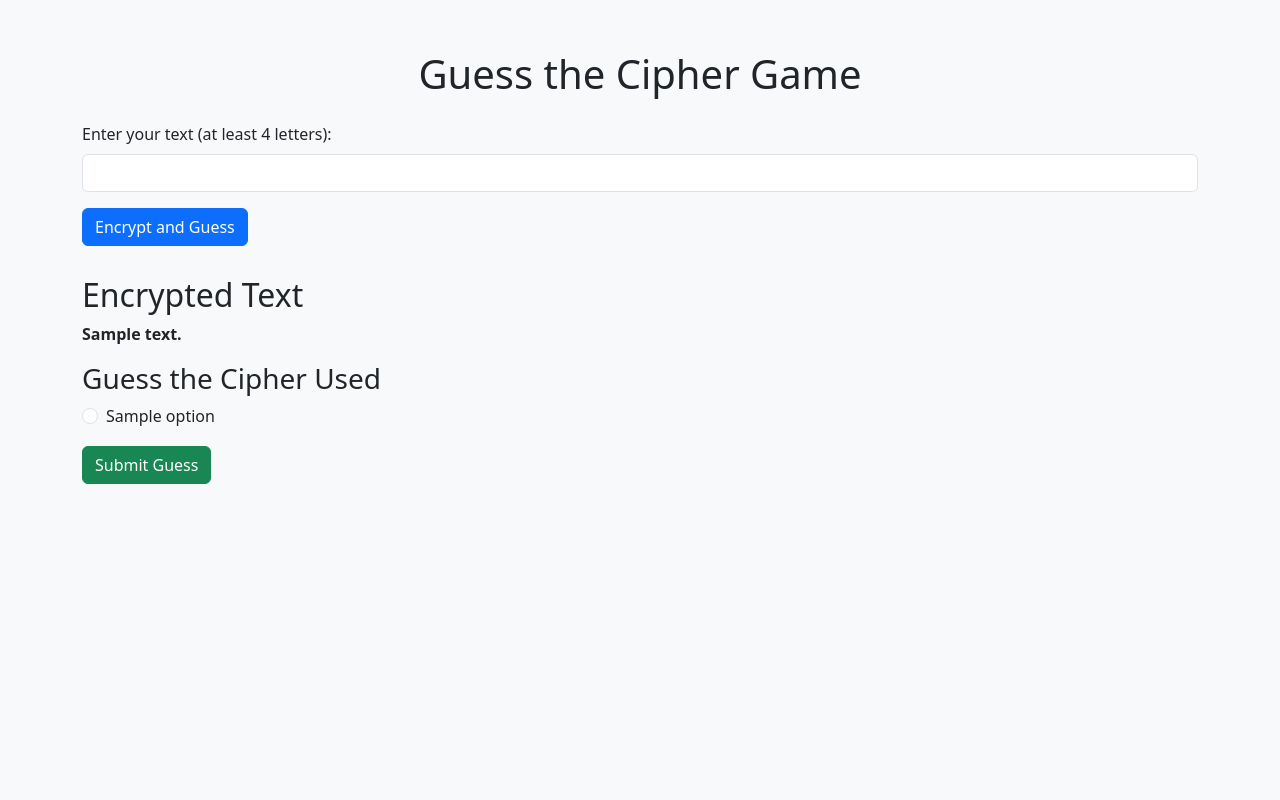
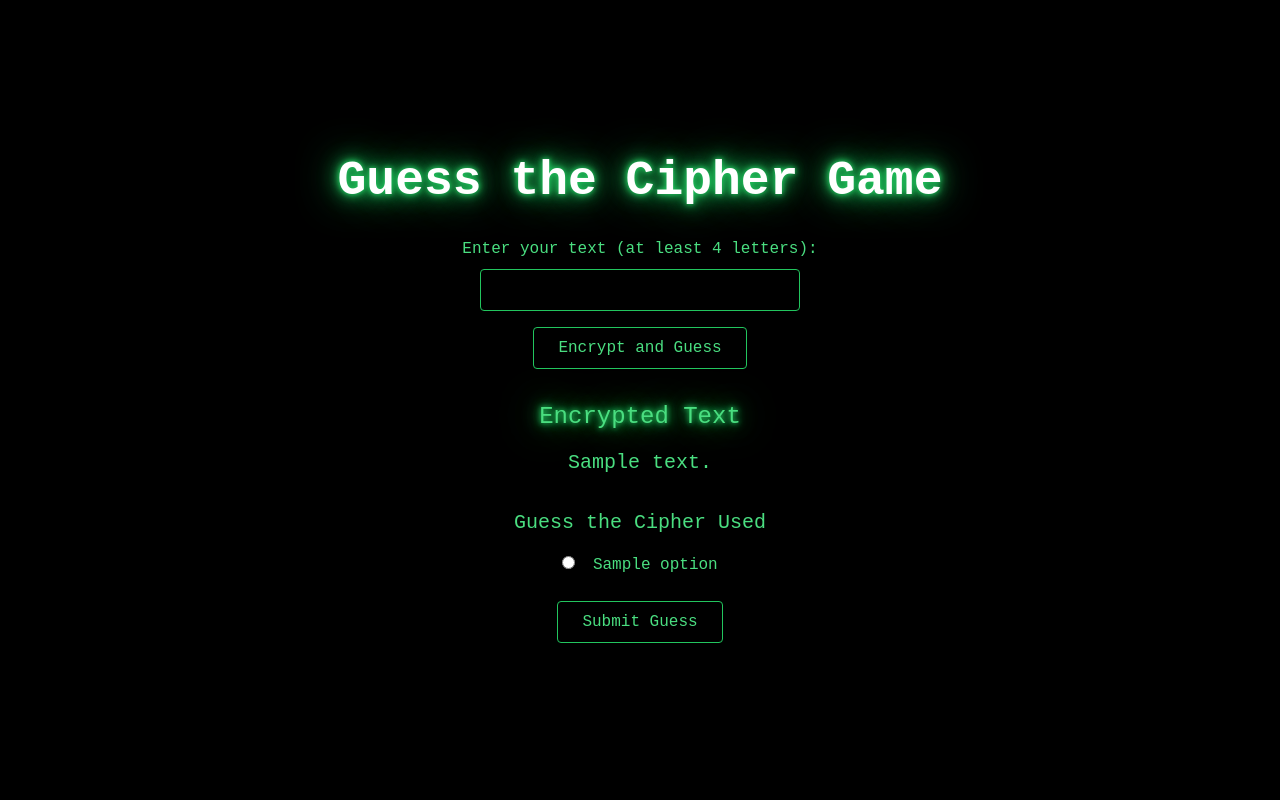
Before and after one commit to diazarvinda/guessthecipher, a Flask app: template templates/game.html in a window 1280 px wide. Run offline with Flask 3, Linux system fonts and the light colour scheme; the template is opened without the code that fills it: most values are stand-ins (such as "Sample title", 1, 10 or a date in 2020); some libraries are stand-ins or nearby versions.

Commit message:
Edit tampilan & add homepage

```diff
--- a/app.py
+++ b/app.py
@@ -2,6 +2,7 @@ from flask import Flask, request, render_template, jsonify
 import random
 
 app = Flask(__name__)
+
 
 def caesar_cipher(text, shift, encrypt=True):
     result = ""
@@ -14,11 +15,13 @@ def caesar_cipher(text, shift, encrypt=True):
             new_position = (original_position + shift) % 26
             new_char = chr(new_position + shift_amount)
             result += new_char
-            explanation.append(f"'{char}' -> '{new_char}' (shifted by {shift})")
+            explanation.append(
+                f"'{char}' -> '{new_char}' (shifted by {shift})")
         else:
             result += char
             explanation.append(f"'{char}' remains unchanged (non-alphabetic)")
     return result, explanation
+
 
 def atbash_cipher(text):
     result = ""
@@ -30,11 +33,13 @@ def atbash_cipher(text):
             new_position = 25 - original_position
             new_char = chr(new_position + shift_amount)
             result += new_char
-            explanation.append(f"'{char}' -> '{new_char}' (mirrored in alphabet)")
+            explanation.append(
+                f"'{char}' -> '{new_char}' (mirrored in alphabet)")
         else:
             result += char
             explanation.append(f"'{char}' remains unchanged (non-alphabetic)")
     return result, explanation
+
 
 def rail_fence_cipher_encrypt(text, key):
     rail = [['\n' for _ in range(len(text))] for _ in range(key)]
@@ -57,6 +62,7 @@ def rail_fence_cipher_encrypt(text, key):
                 result.append(rail[i][j])
     return ''.join(result), explanation
 
+
 def rail_fence_cipher_decrypt(cipher, key):
     rail = [['\n' for _ in range(len(cipher))] for _ in range(key)]
     dir_down = None
@@ -77,7 +83,8 @@ def rail_fence_cipher_decrypt(cipher, key):
         for j in range(len(cipher)):
             if rail[i][j] == '*' and index < len(cipher):
                 rail[i][j] = cipher[index]
-                explanation.append(f"Placing '{cipher[index]}' at rail {i}, column {j}")
+                explanation.append(
+                    f"Placing '{cipher[index]}' at rail {i}, column {j}")
                 index += 1
 
     result = []
@@ -93,6 +100,7 @@ def rail_fence_cipher_decrypt(cipher, key):
         row += 1 if dir_down else -1
 
     return ''.join(result), explanation
+
 
 def polybius_square_cipher_encrypt(text):
     square = {
@@ -117,6 +125,7 @@ def polybius_square_cipher_encrypt(text):
             explanation.append(f"'{char}' remains unchanged (non-alphabetic)")
     return ' '.join(result), explanation
 
+
 def polybius_square_cipher_decrypt(cipher):
     square = {
         '11': 'A', '12': 'B', '13': 'C', '14': 'D', '15': 'E',
@@ -140,6 +149,7 @@ def polybius_square_cipher_decrypt(cipher):
             explanation.append(f"'{pair}' remains unchanged (non-alphabetic)")
     return ''.join(result), explanation
 
+
 def random_cipher(text):
     ciphers = [
         ('Caesar Cipher', lambda t: caesar_cipher(t, 3, encrypt=True)),
@@ -151,15 +161,18 @@ def random_cipher(text):
     encrypted_text, explanation = cipher_func(text)
     return cipher_name, encrypted_text, explanation
 
+
 @app.route('/game', methods=['GET', 'POST'])
 def game():
     if request.method == 'POST':
         if 'user_text' in request.form:
             user_text = request.form['user_text']
-            correct_cipher, encrypted_text, explanation = random_cipher(user_text)
+            correct_cipher, encrypted_text, explanation = random_cipher(
+                user_text)
 
             # Shuffle options for multiple-choice
-            options = ['Caesar Cipher', 'Atbash Cipher', 'Rail Fence Cipher', 'Polybius Square Cipher']
+            options = ['Caesar Cipher', 'Atbash Cipher',
+                       'Rail Fence Cipher', 'Polybius Square Cipher']
             random.shuffle(options)
 
             return render_template('game.html', encrypted_text=encrypted_text, options=options, correct_cipher=correct_cipher, explanation=explanation)
@@ -177,5 +190,11 @@ def game():
 
     return render_template('game.html', encrypted_text=None, options=None, correct_cipher=None, explanation=None)
 
+
+@app.route('/', methods=['GET', 'POST'])
+def home():
+    return render_template("home.html")
+
+
 if __name__ == '__main__':
     app.run(debug=True)
--- a/templates/game.html
+++ b/templates/game.html
@@ -5,81 +5,101 @@
     <meta charset="UTF-8">
     <meta name="viewport" content="width=device-width, initial-scale=1.0">
     <title>Guess the Cipher Game</title>
-    <link rel="stylesheet" href="https://cdnjs.cloudflare.com/ajax/libs/bootstrap/5.3.0/css/bootstrap.min.css">
+    <!-- Import Tailwind CSS -->
+    <script src="https://cdn.tailwindcss.com"></script>
     <style>
         body {
-            background-color: #f8f9fa;
+            background: black;
+            font-family: 'Courier New', Courier, monospace;
         }
 
-        .container {
-            margin-top: 50px;
+        .glow {
+            text-shadow: 0 0 5px #22c55e, 0 0 10px #22c55e, 0 0 20px #22c55e, 0 0 40px #22c55e;
         }
 
-        .form-control,
-        .form-select {
-            margin-bottom: 15px;
+        .encrypted {
+            overflow: hidden;
+            white-space: nowrap;
+            display: inline-block;
+            animation: typing 5s steps(50, end) infinite alternate,
+                blink-caret 0.5s step-end infinite;
         }
 
-        .result {
-            margin-top: 30px;
+        @keyframes typing {
+            from {
+                width: 0;
+            }
+            to {
+                width: 100%;
+            }
+        }
+
+        @keyframes blink-caret {
+            from,
+            to {
+                border-color: transparent;
+            }
+            50% {
+                border-color: #22c55e;
+            }
+        }
+
+        input,
+        button {
+            background: transparent;
+            border: 1px solid #22c55e;
+            color: #22c55e;
+        }
+
+        input:focus,
+        button:focus {
+            outline: none;
+            box-shadow: 0 0 10px #22c55e;
+        }
+
+        .btn:hover {
+            background: #22c55e;
+            color: black;
         }
     </style>
 </head>
 
-<body>
-    <div class="container">
-        <h1 class="text-center">Guess the Cipher Game</h1>
-        <form id="textForm" method="post" class="mt-4" onsubmit="return validateInput()">
-            <div class="mb-3">
-                <label for="user_text" class="form-label">Enter your text (at least 4 letters):</label>
-                <input type="text" id="user_text" name="user_text" class="form-control" required>
-            </div>
-            <button type="submit" class="btn btn-primary">Encrypt and Guess</button>
+<body class="w-full h-screen flex flex-col items-center justify-center text-green-400">
+    <h1 class="text-5xl glow font-bold mb-8 text-white">Guess the Cipher Game</h1>
+    <form id="textForm" method="post" class="flex flex-col items-center" onsubmit="return validateInput()">
+        <label for="user_text" class="mb-2">Enter your text (at least 4 letters):</label>
+        <input type="text" id="user_text" name="user_text" class="p-2 w-80 mb-4 rounded" required>
+        <button type="submit" class="btn p-2 px-6 rounded">Encrypt and Guess</button>
     </form>
 
     {% if encrypted_text %}
-        <div class="result">
-            <h2>Encrypted Text</h2>
-            <p><strong>{{ encrypted_text }}</strong></p>
-            <h3>Guess the Cipher Used</h3>
-            <form id="guessForm">
+    <div class="mt-8 text-center">
+        <h2 class="text-2xl glow">Encrypted Text</h2>
+        <p class="encrypted text-xl mt-4">{{ encrypted_text }}</p>
+        <h3 class="text-xl mt-6">Guess the Cipher Used</h3>
+        <form id="guessForm" class="flex flex-col items-center mt-4">
             {% for option in options %}
-                <div class="form-check">
-                    <input class="form-check-input" type="radio" name="guess" id="{{ option }}" value="{{ option }}"
-                        required>
-                    <label class="form-check-label" for="{{ option }}">
+            <label class="mb-2">
+                <input type="radio" name="guess" value="{{ option }}" class="mr-2" required>
                 {{ option }}
             </label>
-                </div>
             {% endfor %}
             <input type="hidden" name="correct_cipher" value="{{ correct_cipher }}">
             <input type="hidden" name="explanation" value="{{ explanation|join(';') }}">
-                <button type="button" class="btn btn-success mt-3" onclick="submitGuess()">Submit Guess</button>
+            <button type="button" class="btn mt-4 p-2 px-6 rounded" onclick="submitGuess()">Submit Guess</button>
         </form>
     </div>
     {% endif %}
-    </div>
 
-    <!-- Modal -->
-    <div class="modal fade" id="resultModal" tabindex="-1" aria-labelledby="resultModalLabel" aria-hidden="true">
-        <div class="modal-dialog">
-            <div class="modal-content">
-                <div class="modal-header">
-                    <h5 class="modal-title" id="resultModalLabel">Result</h5>
-                    <button type="button" class="btn-close" data-bs-dismiss="modal" aria-label="Close"></button>
-                </div>
-                <div class="modal-body">
+    <div id="resultModal" class="hidden fixed top-0 left-0 w-full h-full bg-black bg-opacity-75 flex items-center justify-center">
+        <div class="bg-black border-2 border-green-400 p-8 rounded-lg">
+            <h2 class="text-2xl glow mb-4">Result</h2>
             <p id="resultMessage"></p>
-                    <ul id="explanationList"></ul>
-                </div>
-                <div class="modal-footer">
-                    <button type="button" class="btn btn-secondary" data-bs-dismiss="modal">Close</button>
-                </div>
-            </div>
+            <ul id="explanationList" class="list-disc pl-4 mt-4"></ul>
+            <button class="btn mt-6 p-2 px-6 rounded" onclick="closeModal()">Close</button>
         </div>
     </div>
 
-    <script src="https://cdnjs.cloudflare.com/ajax/libs/bootstrap/5.3.0/js/bootstrap.bundle.min.js"></script>
     <script>
         function validateInput() {
             const userText = document.getElementById('user_text').value;
@@ -110,9 +130,12 @@
                         li.textContent = step;
                         explanationList.appendChild(li);
                     });
-                    const resultModal = new bootstrap.Modal(document.getElementById('resultModal'));
-                    resultModal.show();
+                    document.getElementById('resultModal').classList.remove('hidden');
                 });
+        }
+
+        function closeModal() {
+            document.getElementById('resultModal').classList.add('hidden');
         }
     </script>
 </body>
```
Also changed, not shown: templates/home.html (added, +77 -0 lines), 2 other files. Lines whose indentation alone changed are shown as unchanged.
